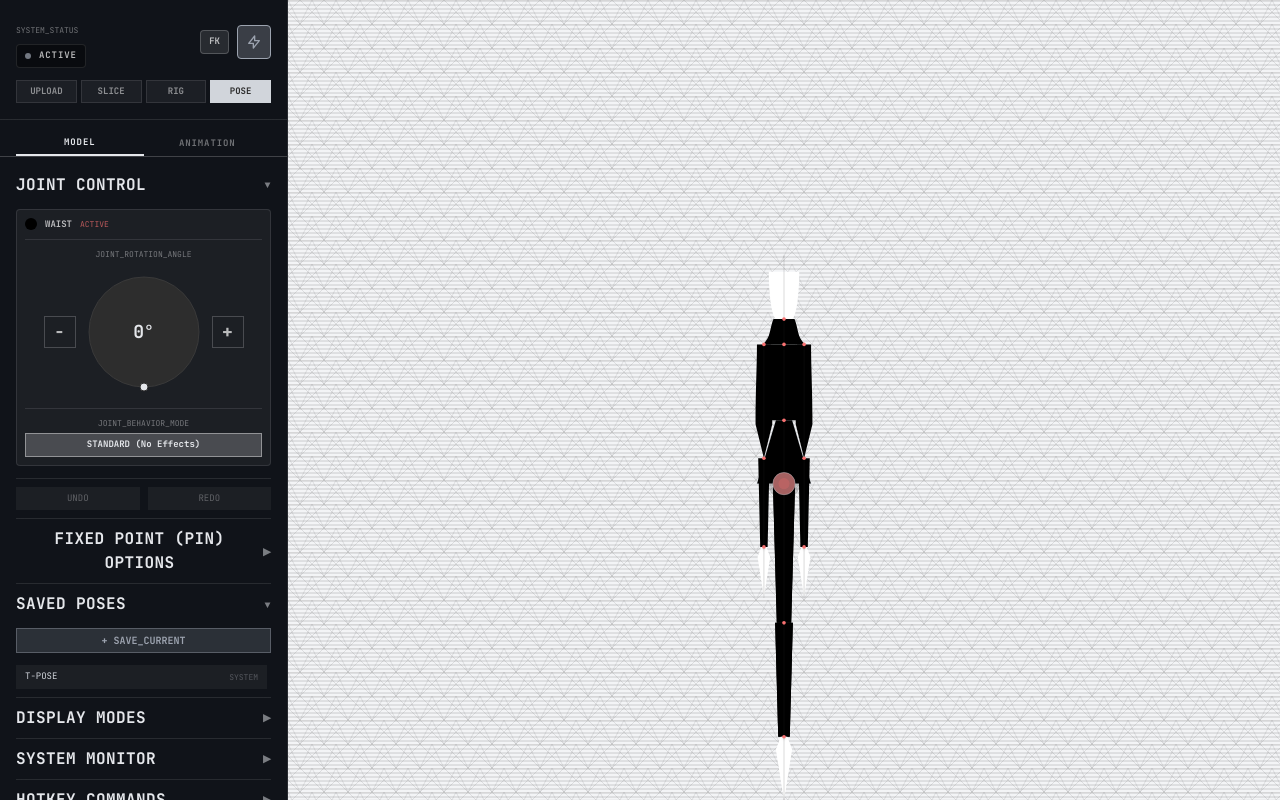
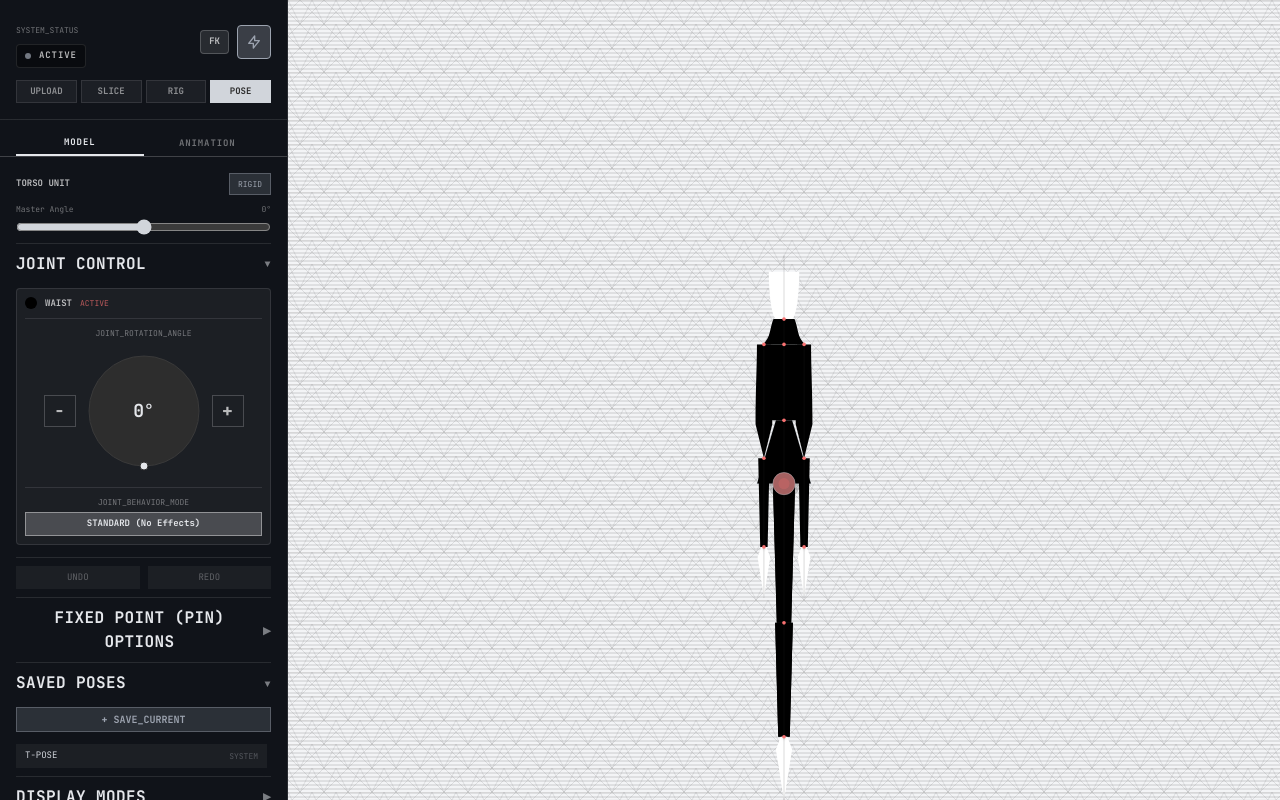
Before and after one commit to etcbrad/Bitruvian-Paynted-Pyxl-Puppyt, a React (Vite) app: page / in a window 1280 px wide. Built offline with nearby package versions, Linux system fonts and the light colour scheme.

Commit message:
Auto-commit: 2026-03-13 00:30:19.230 UTC
Changes: 1 modified

[auto-sync] Ready for CodeRabbit review

```diff
--- a/App.tsx
+++ b/App.tsx
@@ -895,6 +895,35 @@ const App: React.FC = () => {
                 </div>
               )}
 
+              {/* Torso Unit */}
+              <div className="flex flex-col gap-2 w-full text-left border-b border-white/10 pb-2 mb-2">
+                <div className="flex items-center justify-between">
+                  <span className="text-[9px] uppercase font-bold text-white/70">Torso Unit</span>
+                  <button
+                    onClick={() => setTorsoUnitEnabled(prev => !prev)}
+                    className={`text-[8px] px-2 py-1 border uppercase ${
+                      torsoUnitEnabled ? 'bg-accent-green/20 border-accent-green/40 text-accent-green' : 'bg-white/5 border-white/10 text-white/40'
+                    }`}
+                  >
+                    {torsoUnitEnabled ? 'Rigid' : 'Independent'}
+                  </button>
+                </div>
+                <div className="flex flex-col gap-1">
+                  <div className="flex justify-between text-[8px] text-white/40">
+                    <span>Master Angle</span>
+                    <span>{Math.round(torsoUnitAngle)}°</span>
+                  </div>
+                  <input
+                    type="range"
+                    min={JOINT_LIMITS.torso?.min ?? -180}
+                    max={JOINT_LIMITS.torso?.max ?? 180}
+                    value={torsoUnitAngle}
+                    onChange={e => handleTorsoUnitChange(Number(e.target.value))}
+                    className="w-full accent-selection"
+                  />
+                </div>
+              </div>
+
               {/* Section: Joint Control */}
               <div className="flex flex-col gap-1 w-full text-left border-b border-white/10 pb-2 mb-2">
             <button
```
